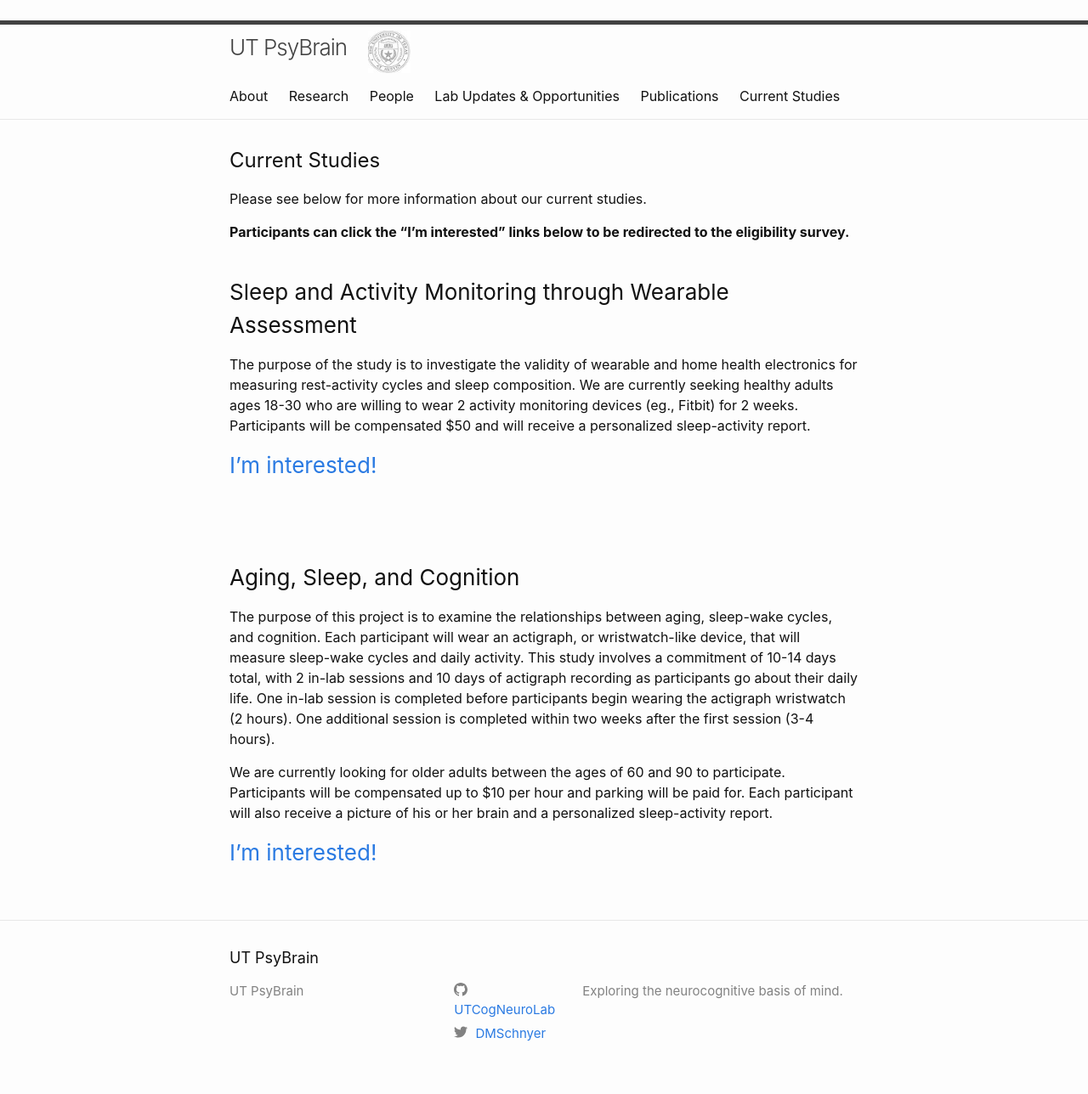
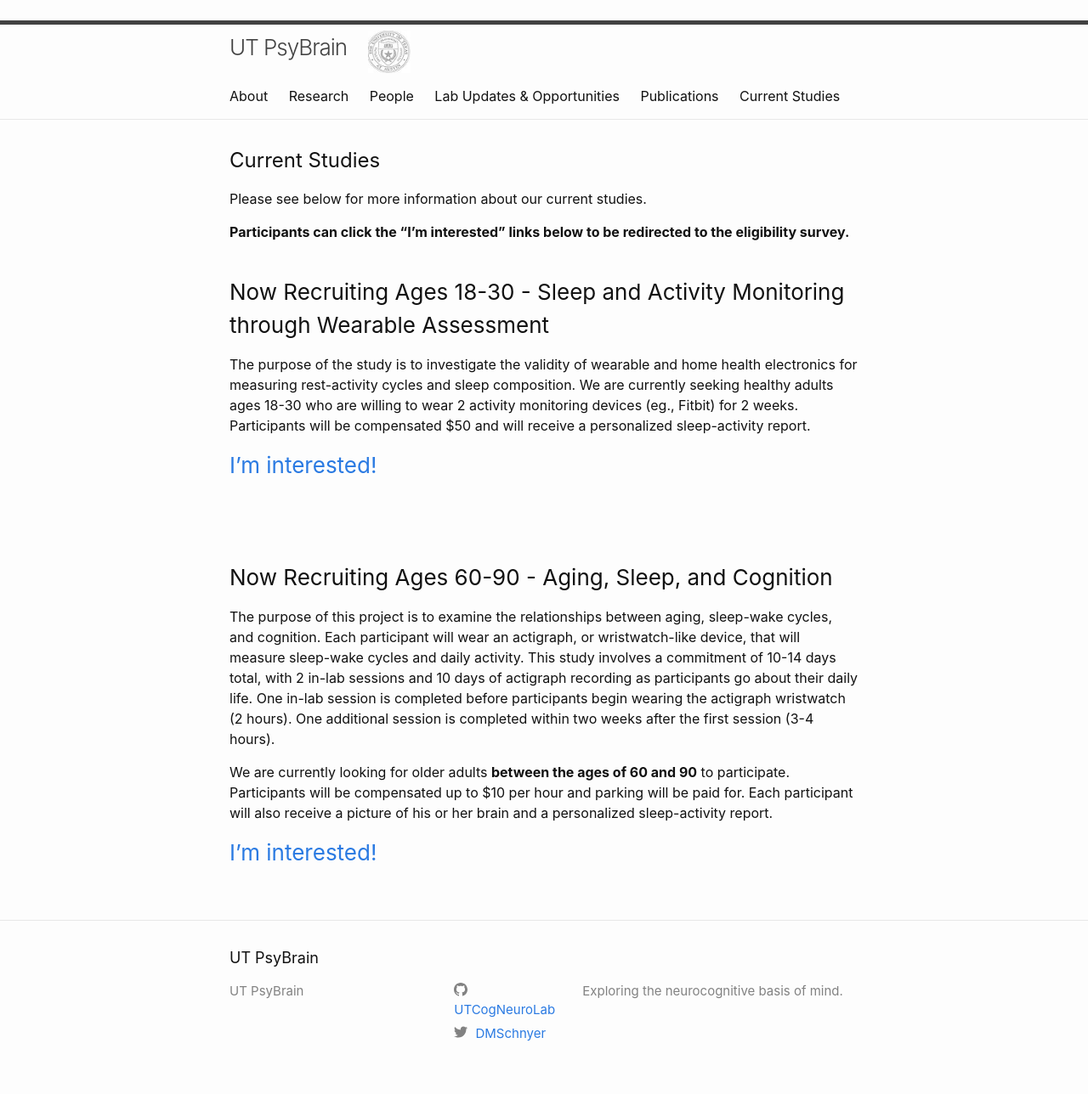
Before and after one commit to UTCogNeuroLab/UTCogNeuroLab.github.io, a Jekyll site: the page built from studies.md, in a window 1280 px wide. Shown: the whole page at 85% size. Built offline with Jekyll 4.4.1, drawn with Linux system fonts in a browser that asks for light colours; nearby versions of some CDN libraries.

Commit message:
Update studies.md

```diff
--- a/studies.md
+++ b/studies.md
@@ -11,17 +11,17 @@ Please see below for more information about our current studies.
 
 **Participants can click the "I'm interested" links below to be redirected to the eligibility survey.** <br> <br>
 
-### Sleep and Activity Monitoring through Wearable Assessment
+### Now Recruiting Ages 18-30 - Sleep and Activity Monitoring through Wearable Assessment
 
 The purpose of the study is to investigate the validity of wearable and home health electronics for measuring rest-activity cycles and sleep composition. We are currently seeking healthy adults ages 18-30 who are willing to wear 2 activity monitoring devices (eg., Fitbit) for 2 weeks. Participants will be compensated $50 and will receive a personalized sleep-activity report. <br>
 
 ### [I'm interested!](https://redcap.prc.utexas.edu/redcap/surveys/?s=CPRNKN7TW9) <br> <br> <br>
 
 
-### Aging, Sleep, and Cognition
+### Now Recruiting Ages 60-90 - Aging, Sleep, and Cognition
 
 The purpose of this project is to examine the relationships between aging, sleep-wake cycles, and cognition. Each participant will wear an actigraph, or wristwatch-like device, that will measure sleep-wake cycles and daily activity. This study involves a commitment of 10-14 days total, with 2 in-lab sessions and 10 days of actigraph recording as participants go about their daily life. One in-lab session is completed before participants begin wearing the actigraph wristwatch (2 hours). One additional session is completed within two weeks after the first session (3-4 hours).
 
-We are currently looking for older adults between the ages of 60 and 90 to participate. Participants will be compensated up to $10 per hour and parking will be paid for. Each participant will also receive a picture of his or her brain and a personalized sleep-activity report.
+We are currently looking for older adults **between the ages of 60 and 90** to participate. Participants will be compensated up to $10 per hour and parking will be paid for. Each participant will also receive a picture of his or her brain and a personalized sleep-activity report.
 
 ### [I'm interested!](https://redcap.prc.utexas.edu/redcap/surveys/?s=DX7L4MHH8W)
```
